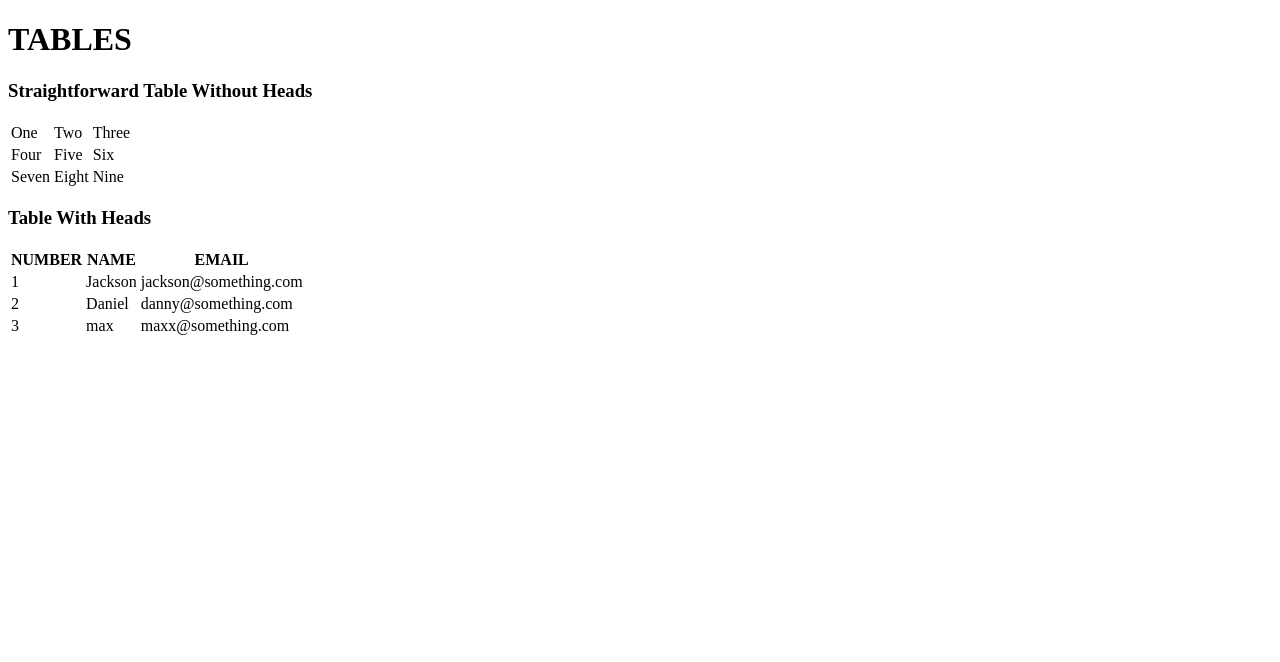
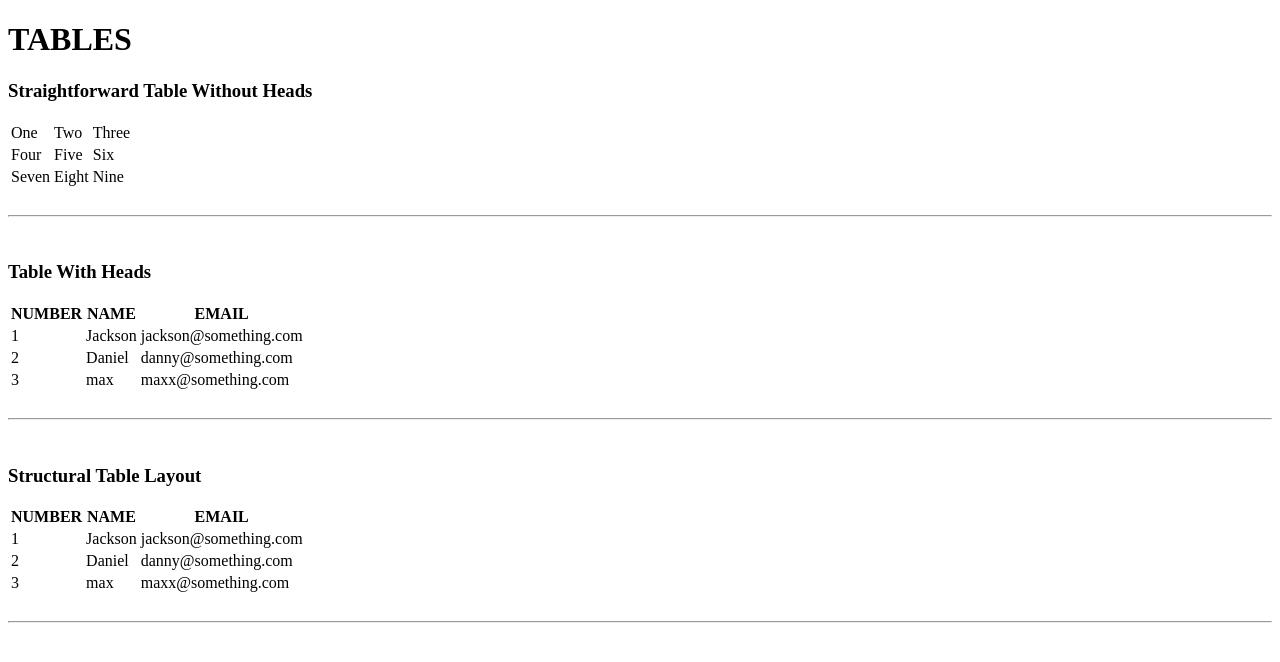
Before and after one commit to HIANDIC/Michigan, a plain HTML site: page table.html in a window 1280 px wide. Drawn offline with Linux system fonts and the light colour scheme.

Commit message:
thead and tbody in strucrutal table

```diff
--- a/table.html
+++ b/table.html
@@ -27,6 +27,8 @@
 		</tr>
 	</table>
 
+	<br> <hr> <br>
+
 	<h3>Table With Heads</h3>
 	<table>
 		<tr>
@@ -51,5 +53,39 @@
 		</tr>
 	</table>
 
+	<br> <hr> <br>
+
+	<h3>Structural Table Layout</h3>
+	<table>
+		<thead>
+			<tr>
+				<th>NUMBER</th>
+				<th>NAME</th>
+				<th>EMAIL</th>
+			</tr>
+		</thead>
+		<tbody>
+			<tr>
+				<td>1</td>
+				<td>Jackson</td>
+				<td>jackson@something.com</td>
+			</tr>
+			<tr>
+				<td>2</td>
+				<td>Daniel</td>
+				<td>danny@something.com</td>
+			</tr>
+			<tr>
+				<td>3</td>
+				<td>max</td>
+				<td>maxx@something.com</td>
+			</tr>
+		</tbody>
+	</table>
+
+	<br> <hr> <br>
+
+
+
 </body>
 </html>
```
